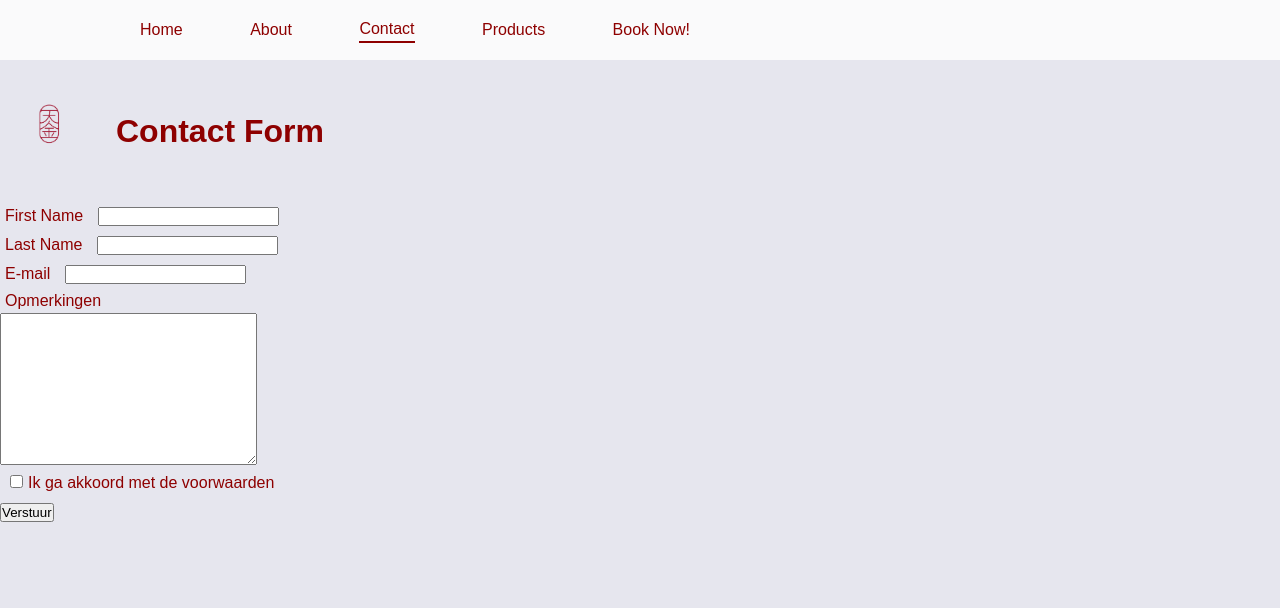
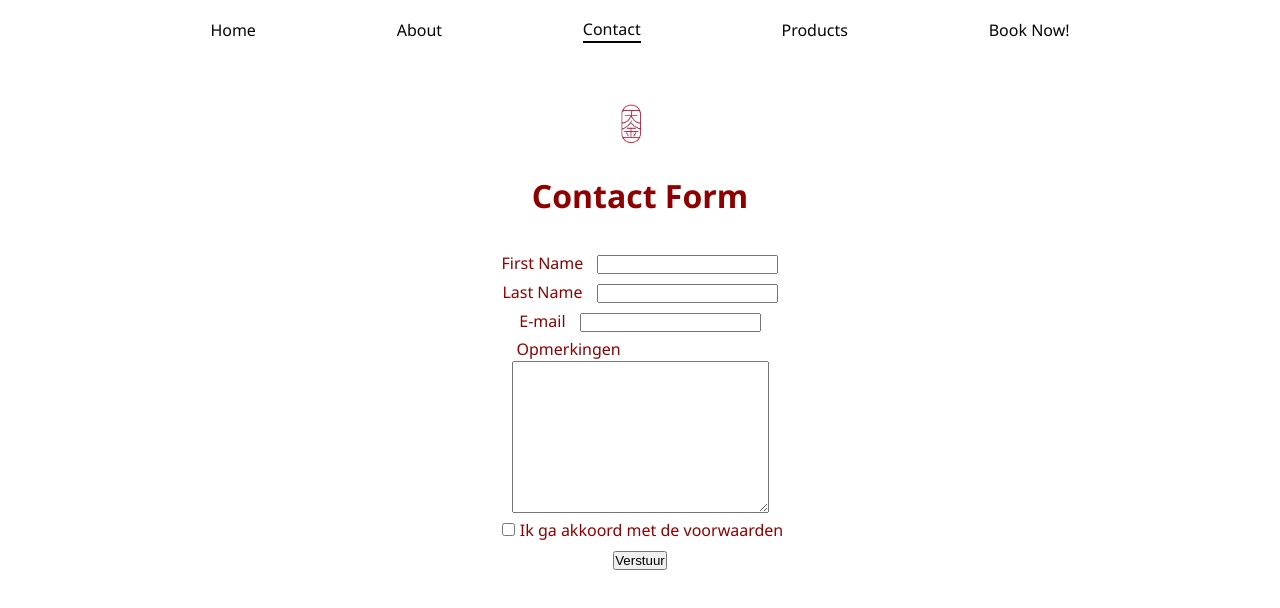
Before and after one commit to ayalena/eindopdracht-frontend, a React (Create React App) app: page /contact in a window 1280 px wide. Shown: the top 608 px of the page. Built offline with nearby package versions, Linux system fonts and the light colour scheme.

Commit message:
basic styling en opzet

```diff
--- a/src/App.css
+++ b/src/App.css
@@ -2,3 +2,18 @@
     margin: 0;
     padding: 0;
 }
+
+html, body {
+    height: 100%;
+}
+
+body {
+    font-family: 'Segoe UI', 'Arial', sans-serif;
+    background-color: #ffffff;
+    line-height: 1.5;
+    color: #8e0000;
+}
+
+p {
+    font-family: 'Segoe UI', 'Arial', sans-serif;
+}
--- a/src/components/PageHeader/PageHeader.css
+++ b/src/components/PageHeader/PageHeader.css
@@ -1,5 +1,6 @@
 .title-container {
     display: flex;
+    flex-direction: column;
     justify-content: center;
     align-items: center;
     margin: 30px 0;
--- a/src/components/TopMenu/TopMenu.css
+++ b/src/components/TopMenu/TopMenu.css
@@ -2,7 +2,7 @@
 
 nav {
     width: 100%;
-    background-color: rgba(255, 255, 255, 0.8);
+    background-color: rgb(255, 255, 255);
     display: flex;
     justify-content: center;
     height: 60px;
@@ -11,24 +11,24 @@ nav {
 .nav-container {
     width: 1000px;
     display: flex;
-    justify-content: space-between;
+    justify-content: space-around;
     align-items: center;
 }
 
 ul {
     list-style-type: none;
-    flex-basis: 550px;
+    flex-basis: 1000px;
     display: flex;
-    justify-content: space-between;
+    justify-content: space-around;
     align-items: center;
 }
 
 .active-link {
-    border-bottom: 2px solid #8e0000;
+    border-bottom: 2px solid #050505;
 }
 
 li {
-    color: #8e0000;
+    color: #050505;
 }
 
 a,
--- a/src/pages/Agenda/Agenda.js
+++ b/src/pages/Agenda/Agenda.js
@@ -1,4 +1,4 @@
-import React from "react";
+import React, {useEffect, useState} from "react";
 import PageHeader from "../../components/PageHeader/PageHeader";
 import logo from "../../assets/logo.png";
 import TimeSlot from "../../components/TimeSlot/TimeSlot";
@@ -12,6 +12,51 @@ function Agenda() {
         history.push("/intake-form")
     }
 
+    const [week, setWeek] = useState([]);
+    const [offsetNumber, setOffsetNumber] = useState(0);
+
+    useEffect(() => {
+        async function fetchWeek() {
+            try {
+                //method to get days of the week
+                // console.log(result.data);
+                setWeek();
+            } catch (e) {
+                console.error(e);
+            }
+        }
+        fetchWeek();
+    }, []);
+
+    function handleNextWeek() {
+        setOffsetNumber(offsetNumber + 7);
+    }
+
+    function handleLastWeek() {
+        // console.log("current", offsetNumber);
+        if (offsetNumber >= 7) {
+            setOffsetNumber(offsetNumber - 7);
+        } else {
+            setOffsetNumber(0);
+        }
+    }
+
+    useEffect(() => {
+        async function fetchNextWeek() {
+            try {
+                //method to get data of next week
+                // console.log(result.data.results);
+                setWeek();
+            } catch (e) {
+                console.error(e);
+            }
+        }
+
+        if (offsetNumber !== null && offsetNumber !== undefined) {
+            fetchNextWeek();
+        }
+    }, [offsetNumber]);
+
     return (
         <>
             <PageHeader icon={logo} title="Agenda"/>
@@ -19,7 +64,11 @@ function Agenda() {
 
 
                 {/*Button should trigger so that the current date is adjusted to that of the last week, as well as the time slots. If the date is set on the current week, this button should be disabled/invisible*/}
-                <button type="button">
+                <button
+                    type="button"
+                    onClick={handleLastWeek}
+                    disabled={offsetNumber === 0}
+                >
                     Last week
                 </button>
 
@@ -69,7 +118,10 @@ function Agenda() {
                 />
 
                 {/*Button should trigger so that the current date is adjusted to that of the next week, as well as the time slots*/}
-                <button type="button">
+                <button
+                    type="button"
+                    onClick={handleNextWeek}
+                >
                     Next week
                 </button>
             </main>
--- a/src/pages/Contact/Contact.css
+++ b/src/pages/Contact/Contact.css
@@ -1,3 +1,22 @@
 textarea {
     display:block;
 }
+
+.form-container {
+    display: flex;
+    flex-direction: column;
+    justify-content: center;
+    align-items: center;
+}
+
+main {
+    height: 100%;
+    display: flex;
+    flex-direction: column;
+    justify-content: center;
+    align-items: center;
+}
+
+h1 {
+    text-align: center;
+}
```
Also changed, not shown: src/assets/logo-with-name.png (added).
